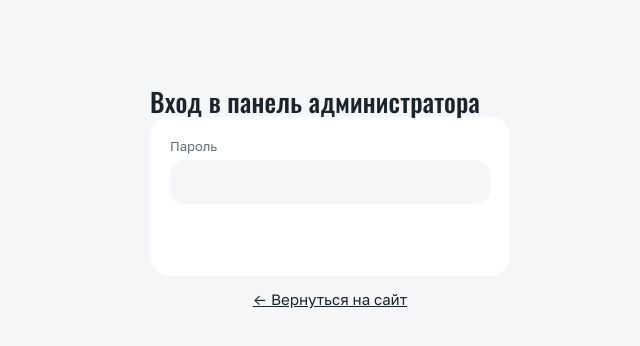
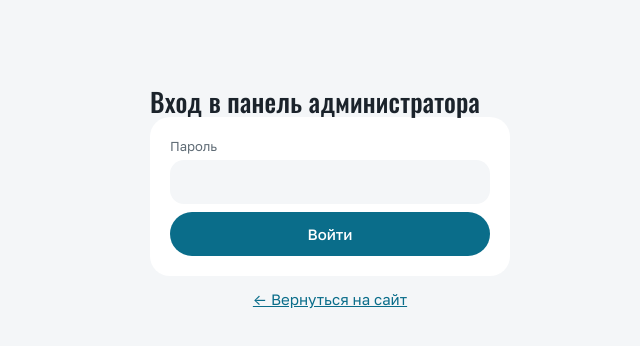
Before and after one commit to kennaiki/kaspiy_demo, a plain HTML site: page admin.html in a window 1280 px wide. Shown: the whole page, without its empty margins (310-950 px from the left). Drawn offline with Linux system fonts and the light colour scheme.

Commit message:
Админка: видимая кнопка «Подтвердить» (цвет кнопки и текста)
Co-Authored-By: Claude Opus 5.5 <noreply@anthropic.com>

```diff
--- a/admin.html
+++ b/admin.html
@@ -14,7 +14,7 @@
 <link rel="icon" type="image/png" href="favicon.png">
 <link rel="stylesheet" href="fonts/fonts.css">
 <style>
-:root{--bg:#f4f6f8;--card:#ffffff;--ink:#1b232b;--muted:#5f6b75;--line:#e3e7eb;--line2:#d3d9df;--accent:undefined;--on-accent:#ffffff;--red:#b23a2e;--ok:#2f7a3e;--warn:#8a6414}
+:root{--bg:#f4f6f8;--card:#ffffff;--ink:#1b232b;--muted:#5f6b75;--line:#e3e7eb;--line2:#d3d9df;--accent:#0a6d8a;--on-accent:#ffffff;--red:#b23a2e;--ok:#2f7a3e;--warn:#8a6414}
 *{box-sizing:border-box;margin:0}
 body{font-family:"Golos Text",system-ui,-apple-system,"Segoe UI",Roboto,sans-serif;background:var(--bg);color:var(--ink);line-height:1.5;font-size:15px;padding:24px 16px}
 a{color:var(--accent)}
@@ -107,7 +107,7 @@ button:hover,a.btnlink:hover{background:var(--deep)}
 .card button,.card a.btnlink{background:var(--deep)}
 .card button:hover{background:#dde2e8}
 button.primary,.card button.primary{background:var(--accent);color:#fff}
-button.primary:hover,.card button.primary:hover{background:#085872}
+button.primary:hover,.card button.primary:hover{background:color-mix(in srgb,#0a6d8a 85%,#000)}
 button.danger,.card button.danger{background:#fbe8e6;color:var(--red);border:0}
 button.danger:hover,.card button.danger:hover{background:#f6d5d1}
 .tabs button,.stabs button{background:transparent;transition:none}
```
